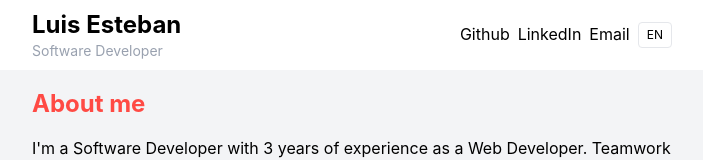
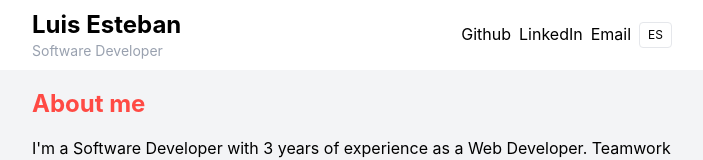
Before and after one commit to LEstebanR/lesteban, a React (Vite) app: page / in a window 1280 px wide. Shown: the top 160 px of the page, without its empty margins (288-991 px from the left). Built offline with nearby package versions, Linux system fonts and the light colour scheme.

Commit message:
update language selector

```diff
--- a/src/components/LanguageSelector.tsx
+++ b/src/components/LanguageSelector.tsx
@@ -1,20 +1,20 @@
-import { useTranslation } from 'react-i18next';
+import { useTranslation } from 'react-i18next'
 
 const LanguageSelector = () => {
-  const { i18n, t } = useTranslation();
+  const { i18n, t } = useTranslation()
 
-  const changeLanguage = () => {
-    i18n.changeLanguage(i18n.language === 'en' ? 'es' : 'en');
-  };
+  const toggleLanguage = () => {
+    i18n.changeLanguage(i18n.language.startsWith('en') ? 'es' : 'en')
+  }
 
   return (
     <button
-                  onClick={changeLanguage}
-                  className="px-2 py-1 border border-gray-200 rounded text-xs hover:bg-gray-100 transition-colors cursor-pointer"
-                >
-                  {i18n.language === 'en' ? t('ES') : t('EN')}
-                </button>
-  );
-};
+      onClick={toggleLanguage}
+      className="cursor-pointer rounded border border-gray-200 px-2 py-1 text-xs transition-colors hover:bg-gray-100"
+    >
+      {i18n.language.startsWith('en') ? t('ES') : t('EN')}
+    </button>
+  )
+}
 
-export default LanguageSelector;
+export default LanguageSelector
--- a/src/i18n/i18n.ts
+++ b/src/i18n/i18n.ts
@@ -18,6 +18,16 @@ i18n
       },
     },
     fallbackLng: 'en',
+    load: 'languageOnly',
+    detection: {
+      order: ['navigator', 'htmlTag', 'path', 'subdomain'],
+      caches: ['cookie'],
+      lookupQuerystring: 'lng',
+      lookupCookie: 'i18next',
+      lookupLocalStorage: 'i18nextLng',
+      lookupFromPathIndex: 0,
+      lookupFromSubdomainIndex: 0,
+    },
     interpolation: {
       escapeValue: false,
     },
```
